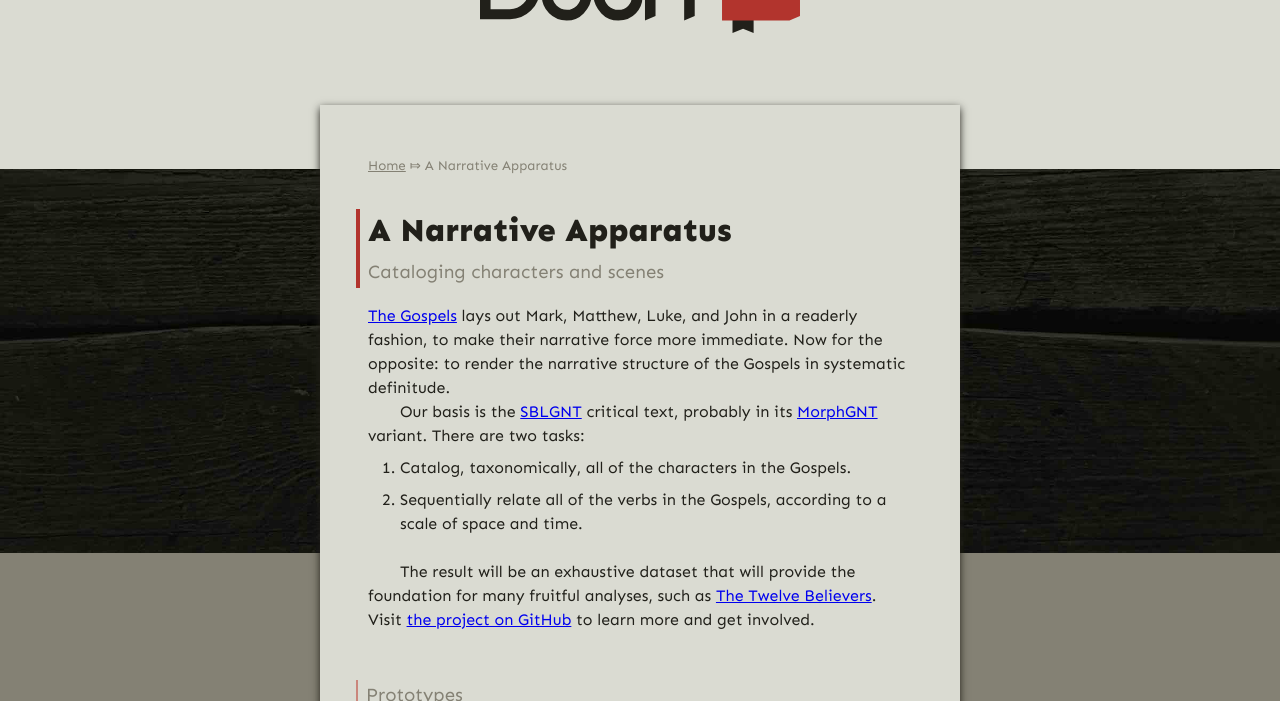
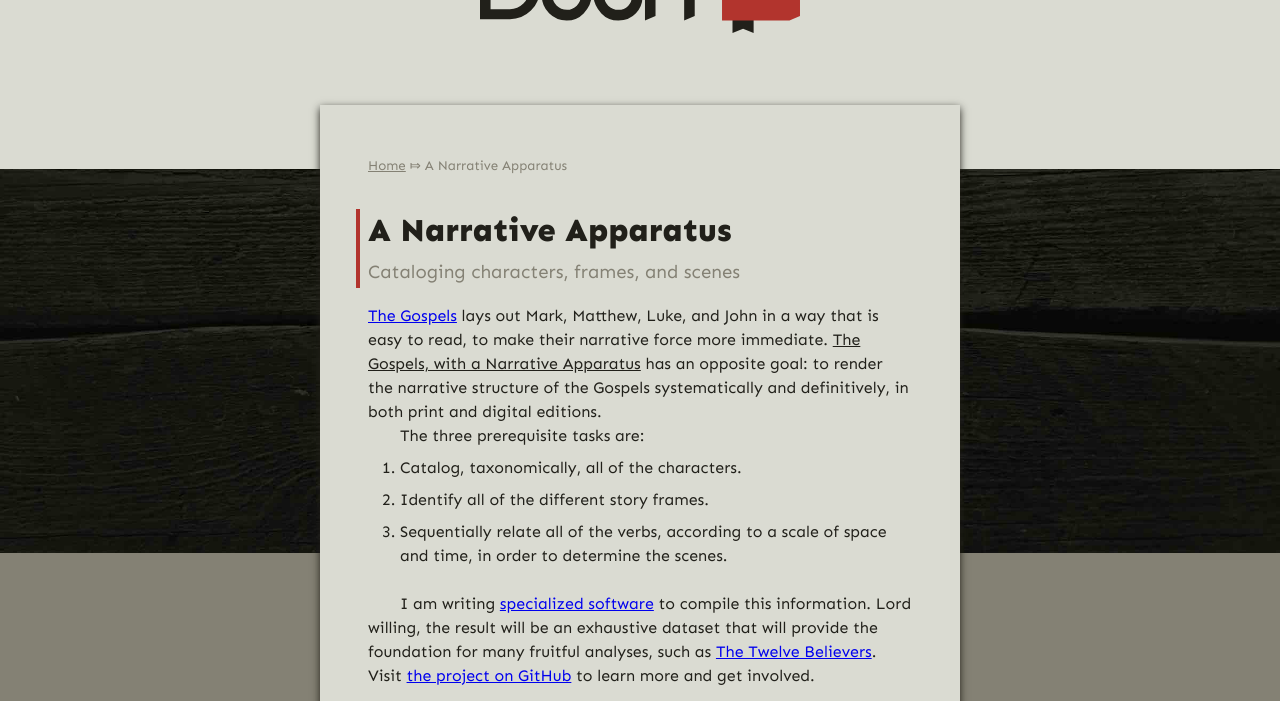
Before and after one commit to gospel-desk/www.logstown.com, a Jekyll site: the page built from a-narrative-apparatus/index.md, in a window 1280 px wide and 900 px high, scrolled down 338 px, cut to the strip 0-701 px from the top of the window. Built offline with Jekyll 4.4.1, drawn with Linux system fonts in a browser that asks for light colours.

Commit message:
Revise Narrative Apparatus page
Point to The Abstractinator.

```diff
--- a/a-narrative-apparatus/index.md
+++ b/a-narrative-apparatus/index.md
@@ -1,24 +1,27 @@
 ---
 heading: A Narrative Apparatus
-subheading: Cataloging characters and scenes
+subheading: Cataloging characters, frames, and scenes
 ---
 
-[The Gospels](/the-gospels) lays out Mark, Matthew, Luke, and John in a
-readerly fashion, to make their narrative force more immediate. Now for the
-opposite: to render the narrative structure of the Gospels in systematic
-definitude.
+[The Gospels](/the-gospels) lays out Mark, Matthew, Luke, and John in a way
+that is easy to read, to make their narrative force more immediate. _The
+Gospels, with a Narrative Apparatus_ has an opposite goal: to render the
+narrative structure of the Gospels systematically and definitively, in both
+print and digital editions.
 
-Our basis is the [SBLGNT](http://sblgnt.com/) critical text, probably in its
-[MorphGNT](https://github.com/morphgnt/sblgnt) variant. There are two tasks:
+The three prerequisite tasks are:
 
-1. Catalog, taxonomically, all of the characters in the Gospels.
+1. Catalog, taxonomically, all of the characters.
 
-1. Sequentially relate all of the verbs in the Gospels, according to a scale of
-   space and time.
+1. Identify all of the different story frames.
 
-The result will be an exhaustive dataset that will provide the foundation for
-many fruitful analyses, such as [The Twelve Believers](/the-twelve-believers/).
-Visit [the project on
+1. Sequentially relate all of the verbs, according to a scale of space and
+   time, in order to determine the scenes.
+
+I am writing [specialized software](/updates/2020/the-abstractinator/) to
+compile this information. Lord willing, the result will be an exhaustive
+dataset that will provide the foundation for many fruitful analyses, such as
+[The Twelve Believers](/the-twelve-believers/).  Visit [the project on
 GitHub](https://github.com/gospel-desk/a-narrative-apparatus) to learn more and
 get involved.
 
--- a/index.html
+++ b/index.html
@@ -37,14 +37,14 @@ head:
 <a class="content" href="/a-narrative-apparatus/">
     <header>
         <h3>A Narrative Apparatus</h3>
-        <h4>Cataloging characters and scenes</h4>
+        <h4>Cataloging characters, frames, and scenes</h4>
     </header>
 
     <div class="description">
         <img src="/assets/images/thumb.a-narrative-apparatus.png" />
 
-        <p>An exhaustive database of the characters and scenes in the four
-        Gospels will provide the foundation for a wealth of study.</p>
+        <p>An exhaustive database of the characters, frames, and scenes in the
+        four Gospels will provide the foundation for a wealth of study.</p>
 
         <span class="read-more">Read more &hellip;</span>
 
```
